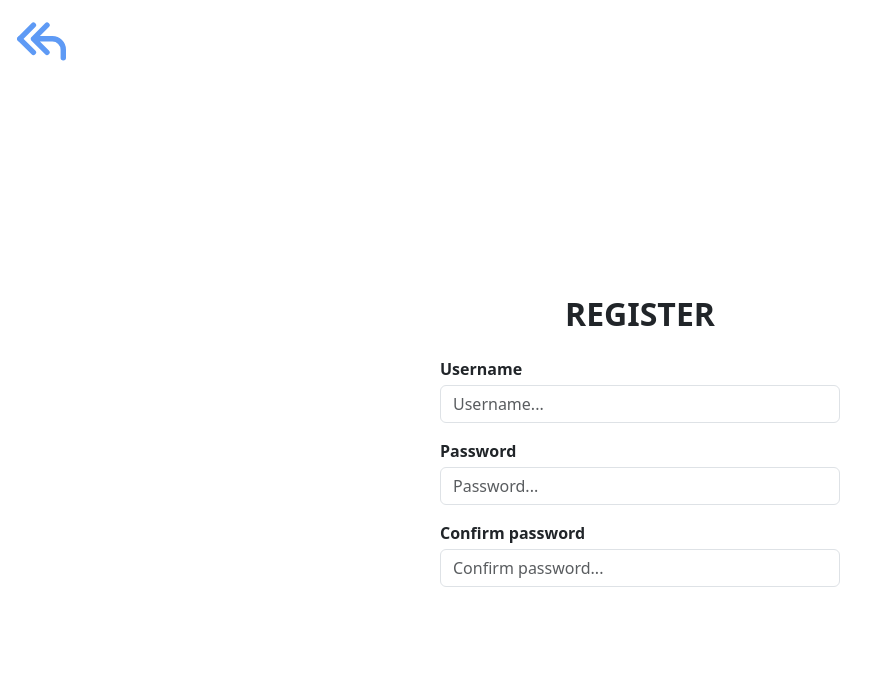
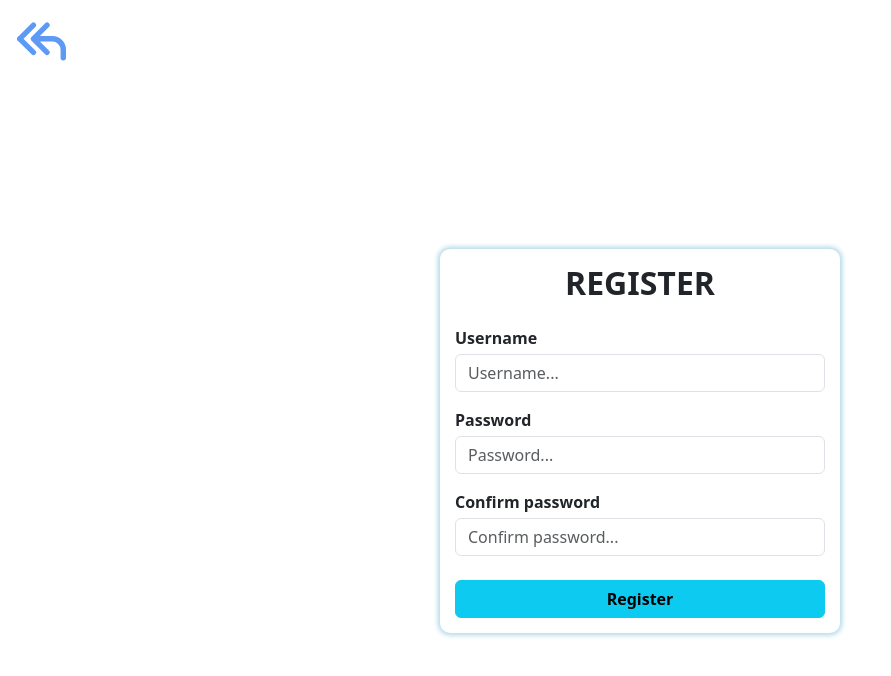
Before and after one commit to PhungSonHai/ReactPosts, a React (Vite) app in the folder client/: page /register in a window 1280 px wide. Shown: the top 676 px of the page, without its empty margins (0-891 px from the left). Built offline with nearby package versions, Linux system fonts and the light colour scheme.

Commit message:
form register

```diff
--- a/client/src/pages/Register/index.jsx
+++ b/client/src/pages/Register/index.jsx
@@ -27,16 +27,19 @@ function index() {
                 <div className={`w-100`}>
                   <div className={`mt-3`}>
                     <label htmlFor="input-username" className={`fw-bold`}>Username</label>
-                    <Field id="input-username" name="username" className={`form-control mt-1`} autocomplete="off" placeholder="Username..."/>
+                    <Field id="input-username" name="username" className={`form-control mt-1`} autoComplete="off" placeholder="Username..."/>
                   </div>
                   <div className={`mt-3`}>
                     <label htmlFor="input-password" className={`fw-bold`}>Password</label>
-                    <Field id="input-password" type="password" name="password" className={`form-control mt-1`} autocomplete="off" placeholder="Password..."/>
+                    <Field id="input-password" type="password" name="password" className={`form-control mt-1`} autoComplete="off" placeholder="Password..."/>
                   </div>
                   <div className={`mt-3`}>
                     <label htmlFor="input-confirm-password" className={`fw-bold`}>Confirm password</label>
-                    <Field id="input-confirm-password" type="password" name="confirmPassword" className={`form-control mt-1`} autocomplete="off" placeholder="Confirm password..."/>
+                    <Field id="input-confirm-password" type="password" name="confirmPassword" className={`form-control mt-1`} autoComplete="off" placeholder="Confirm password..."/>
                   </div>
+                </div>
+                <div className={`mt-4 w-100`}>
+                  <button className={`btn btn-info w-100 fw-bold`}>Register</button>
                 </div>
               </div>
             </Form>
--- a/client/src/pages/Register/register.module.scss
+++ b/client/src/pages/Register/register.module.scss
@@ -9,4 +9,7 @@
 
 .wrap-form-register {
     width: 400px;
+    box-shadow: 0 0 5px 2px lightblue;
+    padding: 15px;
+    border-radius: 10px;
 }
```
Also changed, not shown: 1 other file (tests, documents, lock files or other folders).
